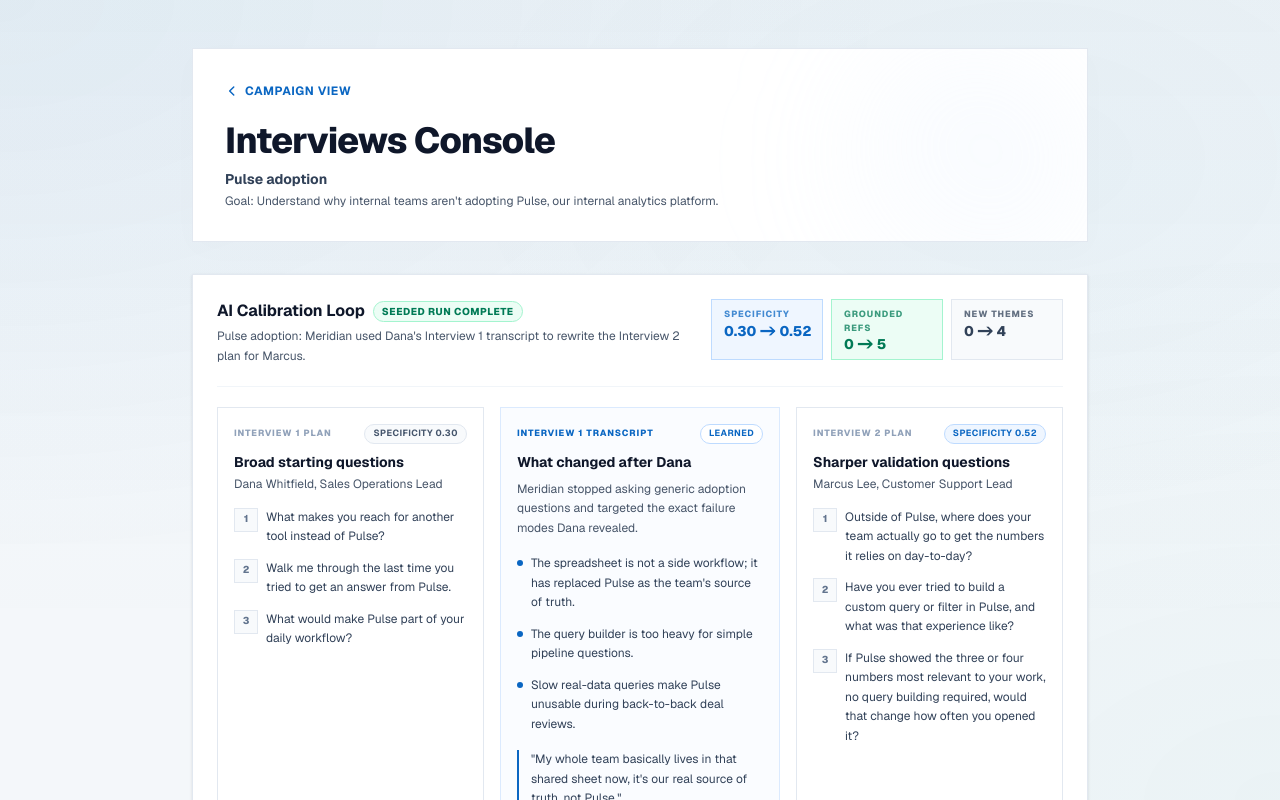
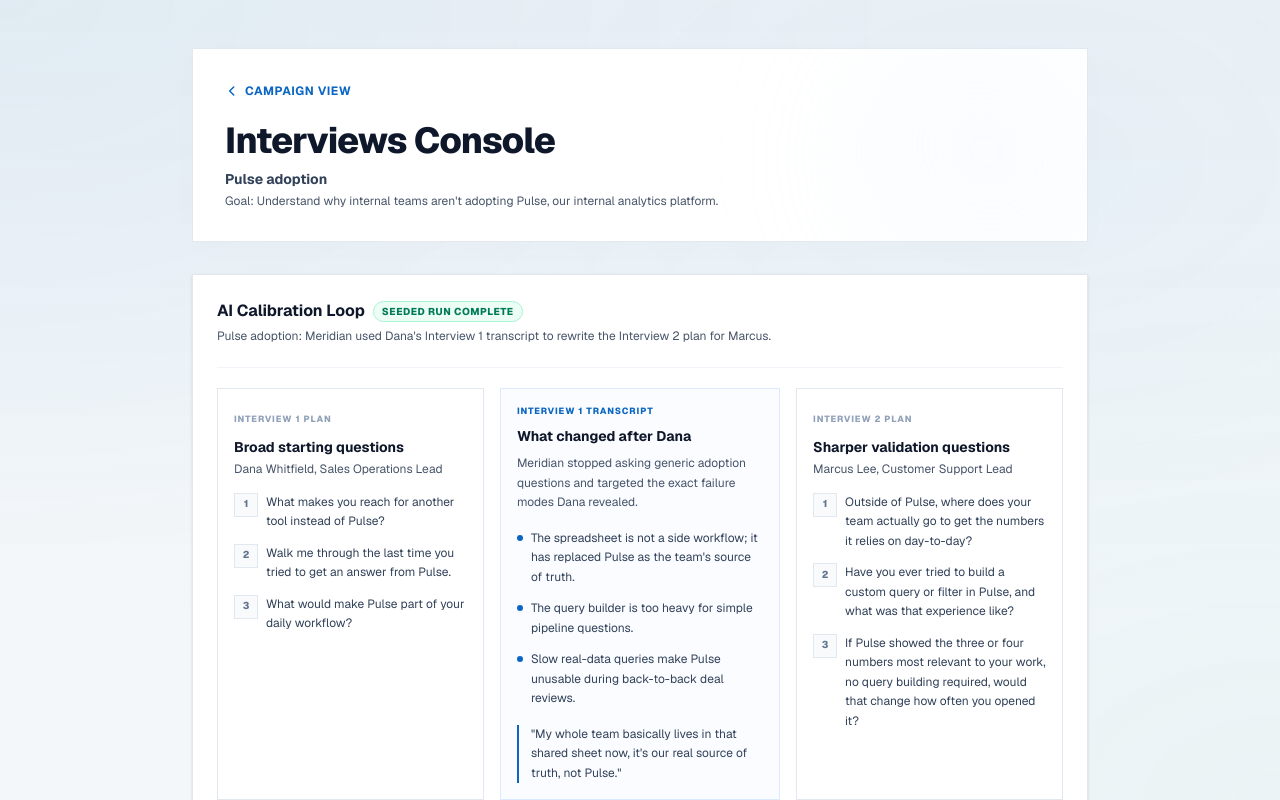
Before and after one commit to joshua-schiller/meridian, a Next.js app in the folder apps/web/: page /campaigns/pulse-adoption/interviews in a window 1280 px wide. Shown: the top 800 px of the page. Built offline with nearby package versions, Linux system fonts and the light colour scheme.

Commit message:
Remove Pulse specificity badges

```diff
--- a/apps/web/src/app/campaigns/[campaignId]/interviews/CampaignCalibrationTimeline.tsx
+++ b/apps/web/src/app/campaigns/[campaignId]/interviews/CampaignCalibrationTimeline.tsx
@@ -5,17 +5,17 @@ import { Campaign } from "@/lib/campaigns";
 const pulseQuestionProgression = [
   {
     before: "What makes you reach for another tool instead of Pulse?",
-    learned: "Dana's team treats a shared spreadsheet as the real source of truth.",
+    evidence: "Dana's team treats a shared spreadsheet as the real source of truth.",
     after: "Outside of Pulse, where does your team actually go to get the numbers it relies on day-to-day?",
   },
   {
     before: "Walk me through the last time you tried to get an answer from Pulse.",
-    learned: "The blocker was not awareness; it was the query builder, joins, filters, and slow full-quarter loads.",
+    evidence: "The blocker was not awareness; it was the query builder, joins, filters, and slow full-quarter loads.",
     after: "Have you ever tried to build a custom query or filter in Pulse, and what was that experience like?",
   },
   {
     before: "What would make Pulse part of your daily workflow?",
-    learned: "Dana's unlock was a simple, fast path to the few numbers she needs in meetings.",
+    evidence: "Dana's unlock was a simple, fast path to the few numbers she needs in meetings.",
     after: "If Pulse showed the three or four numbers most relevant to your work, no query building required, would that change how often you opened it?",
   },
 ];
@@ -177,7 +177,7 @@ export default function CampaignCalibrationTimeline({ campaign }: { campaign: Ca
 function PulseCalibrationTimeline() {
   return (
     <div className="border border-slate-200 bg-white p-5 shadow-sm mb-8 rounded-none md:p-6">
-      <div className="flex flex-col gap-4 border-b border-slate-100 pb-5 mb-5 md:flex-row md:items-start md:justify-between">
+      <div className="border-b border-slate-100 pb-5 mb-5">
         <div className="min-w-0">
           <div className="flex flex-wrap items-center gap-2">
             <h3 className="text-base font-bold text-[var(--foreground)]">AI Calibration Loop</h3>
@@ -189,12 +189,6 @@ function PulseCalibrationTimeline() {
             Pulse adoption: Meridian used Dana's Interview 1 transcript to rewrite the Interview 2 plan for Marcus.
           </p>
         </div>
-
-        <div className="grid grid-cols-2 gap-2 text-left sm:grid-cols-3 md:min-w-[22rem]">
-          <MetricPill label="Specificity" value="0.30 -> 0.52" tone="blue" />
-          <MetricPill label="Grounded refs" value="0 -> 5" tone="emerald" />
-          <MetricPill label="New themes" value="0 -> 4" tone="slate" />
-        </div>
       </div>
 
       <div className="grid gap-4 lg:grid-cols-[minmax(0,1fr)_minmax(0,1.05fr)_minmax(0,1fr)]">
@@ -202,22 +196,17 @@ function PulseCalibrationTimeline() {
           eyebrow="Interview 1 plan"
           title="Broad starting questions"
           detail="Dana Whitfield, Sales Operations Lead"
-          badge="Specificity 0.30"
           questions={[
             "What makes you reach for another tool instead of Pulse?",
             "Walk me through the last time you tried to get an answer from Pulse.",
             "What would make Pulse part of your daily workflow?",
           ]}
-          tone="slate"
         />
 
         <div className="border border-blue-100 bg-blue-50/30 p-4">
           <div className="flex items-center justify-between gap-3">
             <span className="text-[9px] font-extrabold uppercase tracking-widest text-[var(--accent)]">
               Interview 1 transcript
-            </span>
-            <span className="shrink-0 rounded-full border border-blue-200 bg-white px-2 py-0.5 text-[9px] font-bold uppercase tracking-wider text-[var(--accent)]">
-              Learned
             </span>
           </div>
           <h4 className="mt-2 text-sm font-bold text-[var(--foreground)]">What changed after Dana</h4>
@@ -247,13 +236,11 @@ function PulseCalibrationTimeline() {
           eyebrow="Interview 2 plan"
           title="Sharper validation questions"
           detail="Marcus Lee, Customer Support Lead"
-          badge="Specificity 0.52"
           questions={[
             "Outside of Pulse, where does your team actually go to get the numbers it relies on day-to-day?",
             "Have you ever tried to build a custom query or filter in Pulse, and what was that experience like?",
             "If Pulse showed the three or four numbers most relevant to your work, no query building required, would that change how often you opened it?",
           ]}
-          tone="blue"
         />
       </div>
 
@@ -272,7 +259,7 @@ function PulseCalibrationTimeline() {
                 <span className="h-px flex-1 bg-blue-100" />
               </div>
 
-              <p className="text-xs leading-relaxed text-[var(--muted)]">{shift.learned}</p>
+              <p className="text-xs leading-relaxed text-[var(--muted)]">{shift.evidence}</p>
 
               <div className="mt-3 border-t border-slate-200 pt-3">
                 <span className="text-[9px] font-extrabold uppercase tracking-widest text-[var(--accent)]">
@@ -290,60 +277,22 @@ function PulseCalibrationTimeline() {
   );
 }
 
-function MetricPill({
-  label,
-  value,
-  tone,
-}: {
-  label: string;
-  value: string;
-  tone: "blue" | "emerald" | "slate";
-}) {
-  const toneClass =
-    tone === "blue"
-      ? "border-blue-200 bg-blue-50 text-[var(--accent)]"
-      : tone === "emerald"
-        ? "border-emerald-200 bg-emerald-50 text-emerald-700"
-        : "border-slate-200 bg-slate-50 text-slate-700";
-
-  return (
-    <div className={`border px-3 py-2 ${toneClass}`}>
-      <span className="block text-[9px] font-extrabold uppercase tracking-widest opacity-75">{label}</span>
-      <span className="mt-0.5 block whitespace-nowrap text-sm font-extrabold leading-none">{value}</span>
-    </div>
-  );
-}
-
 function PlanColumn({
   eyebrow,
   title,
   detail,
-  badge,
   questions,
-  tone,
 }: {
   eyebrow: string;
   title: string;
   detail: string;
-  badge: string;
   questions: string[];
-  tone: "blue" | "slate";
 }) {
-  const badgeClass =
-    tone === "blue"
-      ? "border-blue-200 bg-blue-50 text-[var(--accent)]"
-      : "border-slate-200 bg-slate-50 text-slate-600";
-
   return (
     <div className="border border-slate-200 bg-white p-4">
-      <div className="flex items-center justify-between gap-3">
-        <span className="text-[9px] font-extrabold uppercase tracking-widest text-slate-400">
-          {eyebrow}
-        </span>
-        <span className={`shrink-0 rounded-full border px-2 py-0.5 text-[9px] font-bold uppercase tracking-wider ${badgeClass}`}>
-          {badge}
-        </span>
-      </div>
+      <span className="text-[9px] font-extrabold uppercase tracking-widest text-slate-400">
+        {eyebrow}
+      </span>
       <h4 className="mt-2 text-sm font-bold text-[var(--foreground)]">{title}</h4>
       <p className="mt-1 text-xs text-[var(--muted)]">{detail}</p>
 
--- a/apps/web/src/app/campaigns/[campaignId]/page.tsx
+++ b/apps/web/src/app/campaigns/[campaignId]/page.tsx
@@ -63,11 +63,6 @@ export default async function CampaignViewPage({ params }: CampaignViewPageProps
   const sortedFindings = [...campaign.report.findings].sort(
     (a, b) => confidenceRank[a.confidence] - confidenceRank[b.confidence],
   );
-
-  // Check for optional specificity trajectory
-  const hasSpecificity = "specificityStart" in campaign && "specificityFinal" in campaign;
-  const specificityStart = (campaign as any).specificityStart;
-  const specificityFinal = (campaign as any).specificityFinal;
 
   return (
     <main
@@ -263,29 +258,6 @@ export default async function CampaignViewPage({ params }: CampaignViewPageProps
                   Conflicts
                 </span>
               </div>
-
-              {/* Specificity Trajectory (Conditional render) */}
-              {hasSpecificity && (
-                <div className="col-span-2 bg-[var(--panel)] border border-[var(--line)] p-4 shadow-sm flex items-center justify-between">
-                  <div>
-                    <span className="text-[10px] font-bold text-[var(--muted)] uppercase tracking-wider block">
-                      Specificity Trajectory
-                    </span>
-                    <div className="flex items-center gap-2 mt-1.5">
-                      <span className="text-sm font-semibold text-[var(--muted)]">{specificityStart}%</span>
-                      <svg className="w-3.5 h-3.5 text-[var(--muted)]" fill="none" stroke="currentColor" strokeWidth="2.5" viewBox="0 0 24 24">
-                        <path strokeLinecap="round" strokeLinejoin="round" d="M13.5 4.5L21 12m0 0l-7.5 7.5M21 12H3" />
-                      </svg>
-                      <span className="text-sm font-bold text-[var(--accent-ink)]">{specificityFinal}%</span>
-                    </div>
-                  </div>
-                  <div className="h-8 w-16 bg-slate-50 border border-slate-200 flex items-center justify-center overflow-hidden">
-                    <svg className="w-full h-full stroke-[var(--accent)] fill-none" preserveAspectRatio="none" viewBox="0 0 100 30">
-                      <path d="M0,25 L20,20 L40,22 L60,10 L80,15 L100,5" strokeWidth="2.5" vectorEffect="non-scaling-stroke" />
-                    </svg>
-                  </div>
-                </div>
-              )}
             </div>
 
             {/* Quick Actions — Console view / Report view (now directly below the pill) */}
```
